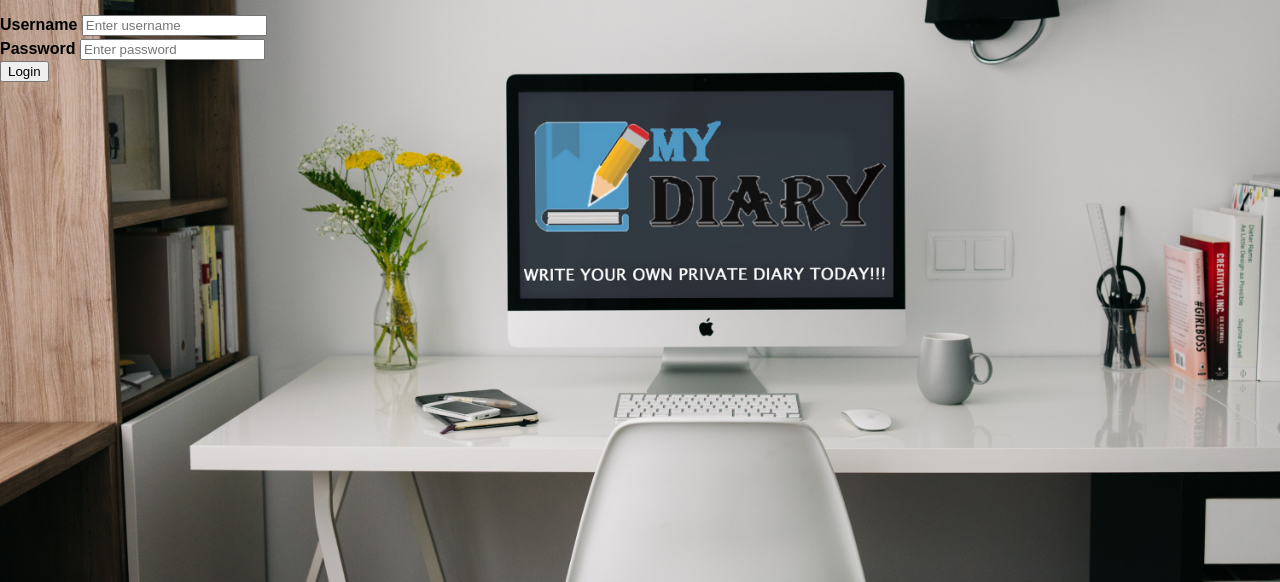
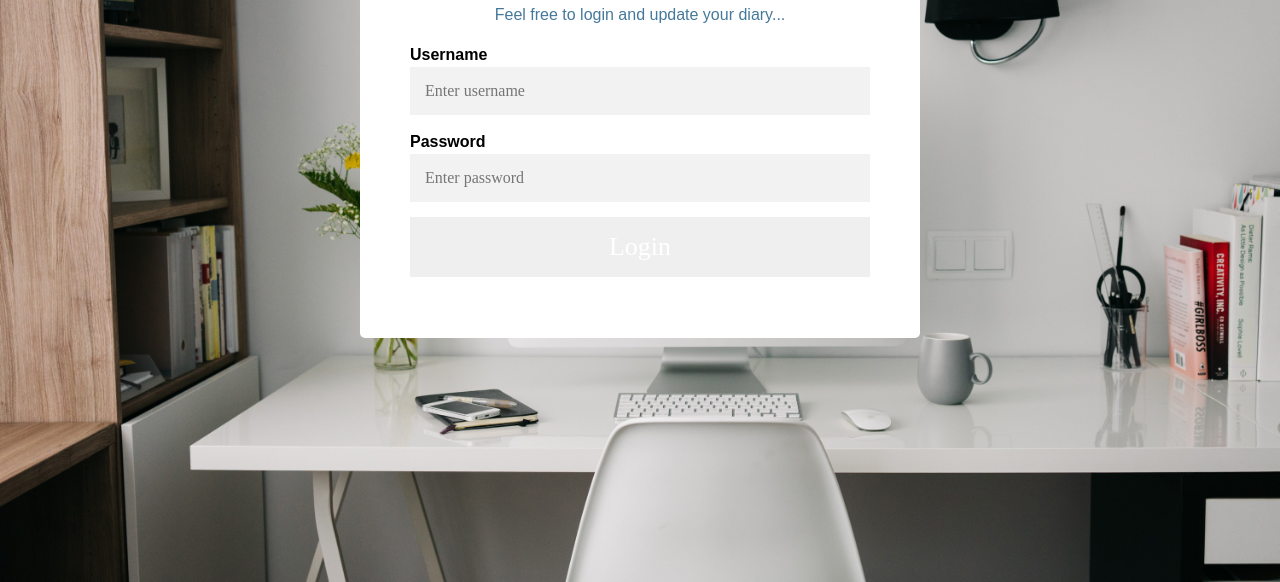
Before and after one commit to ucmartino/MyDiaryApp, a plain HTML site: page login.html in a window 1280 px wide. Shown: the part 218-800 px from the top of the page. Drawn offline with Linux system fonts and the light colour scheme.

Commit message:
Style the login form
This will also be applicable to the signup form

```diff
--- a/css/style.css
+++ b/css/style.css
@@ -80,3 +80,67 @@ header a:hover{
 	margin-bottom: 10px;
 	font-size: 50px;
 }
+
+
+/*Styling Login & Sign Up Pages*/
+.login-pg{
+    width:560px;
+    padding:0;
+    margin:auto;
+}
+
+.log-text{
+    text-align: center;
+    color: #45799b;
+}
+
+
+button:hover {
+    opacity: 0.8;
+}
+
+.form{
+
+    margin-left: auto;
+    margin-right: auto;
+    padding-left: 20px;
+    padding-right: 20px;
+    max-width: 540px;
+    margin: 0 auto 50px auto;
+    background: #fff;
+    border-radius: 5px;
+    padding: 30px 50px;
+    position: relative;
+}
+
+.form input{
+    font-family: "Arial, Helvetica, sans-serif";
+    outline: 1;
+    background: #f2f2f2;
+    width: 100%;
+    border: 0;
+    margin: 0 0 15px;
+    padding: 15px;
+    box-sizing: border-box;
+    font-size:16px;
+}
+
+#fullName{
+    border: none;
+}
+
+#userName{
+    border: none;
+}
+
+.form button{
+    font-family: "Arial, Helvetica, sans-serif";
+    outline: 0;
+    color:#ffffff;
+    width: 100%;
+    border: 0;
+    margin: 0 0 15px;
+    padding: 15px;
+    cursor:pointer;
+    font-size:26px;
+}
```
